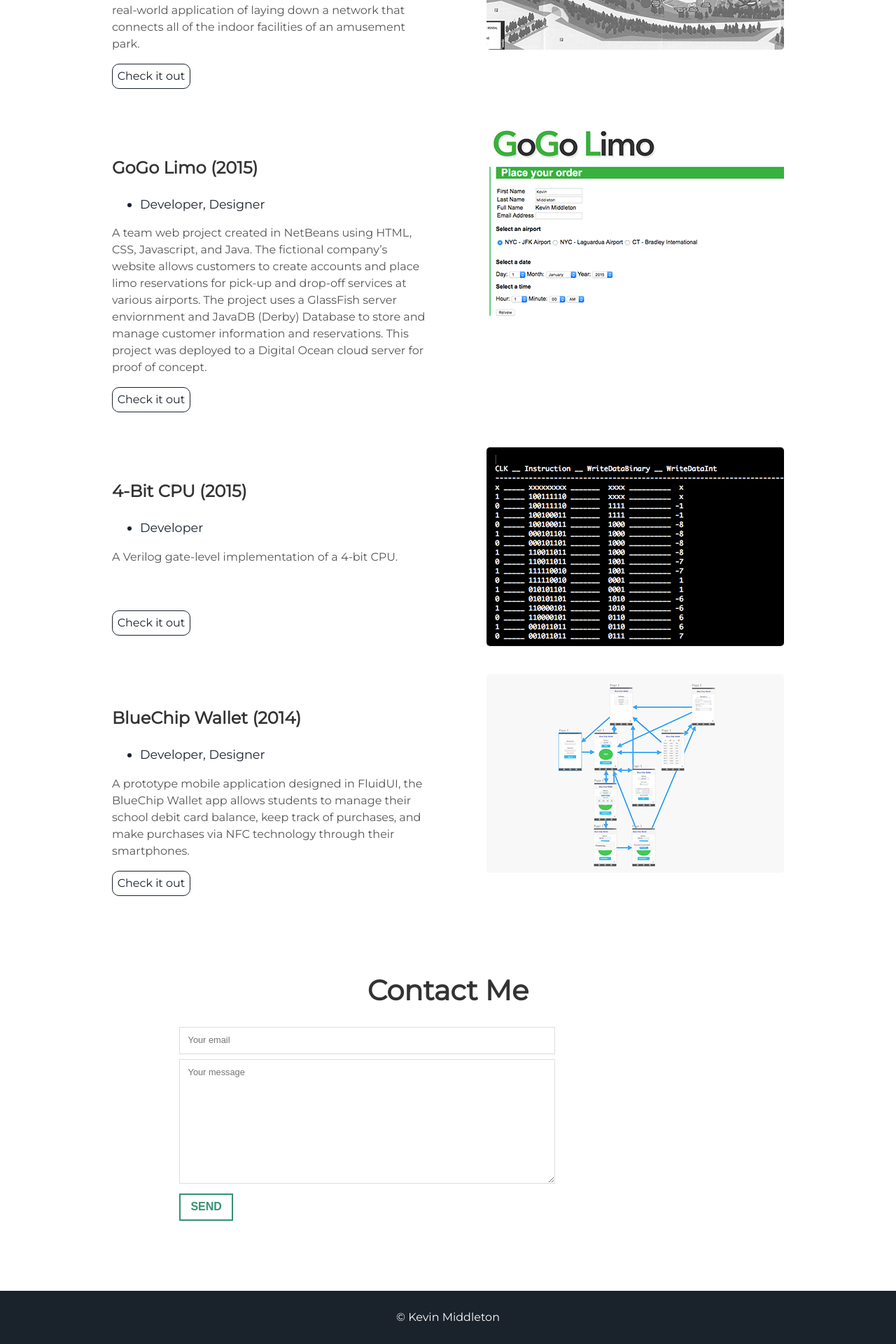
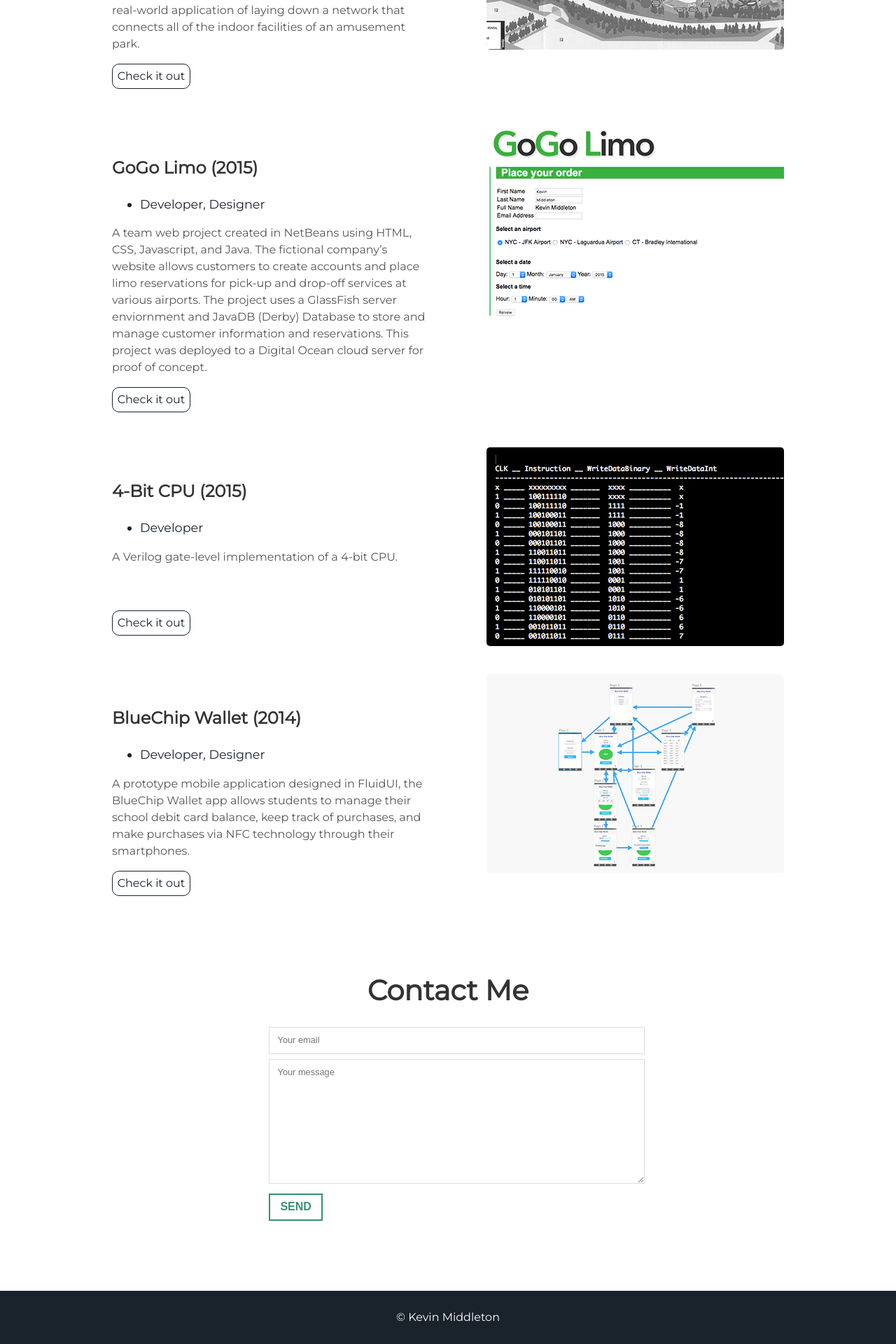
Before and after one commit to Kevin-Middleton/kevin-middleton.github.io, a Jekyll site: the page built from index.html, in a window 1280 px wide. Shown: the part 3188-5108 px from the top of the page at 70% size. Built offline with Jekyll 4.4.1, drawn with Linux system fonts in a browser that asks for light colours.

Commit message:
Update main.css

```diff
--- a/assets/css/main.css
+++ b/assets/css/main.css
@@ -32,8 +32,8 @@
       margin-bottom: 20px !important; } }
 
 .col-1-3 {
-  margin-left: 20%;
-  margin-right: auto;
+  margin-left: 30%;
+  margin-right: 30%;
   width: 40%; }
     .col-1-2 {
       width: 100% !important;}
```
